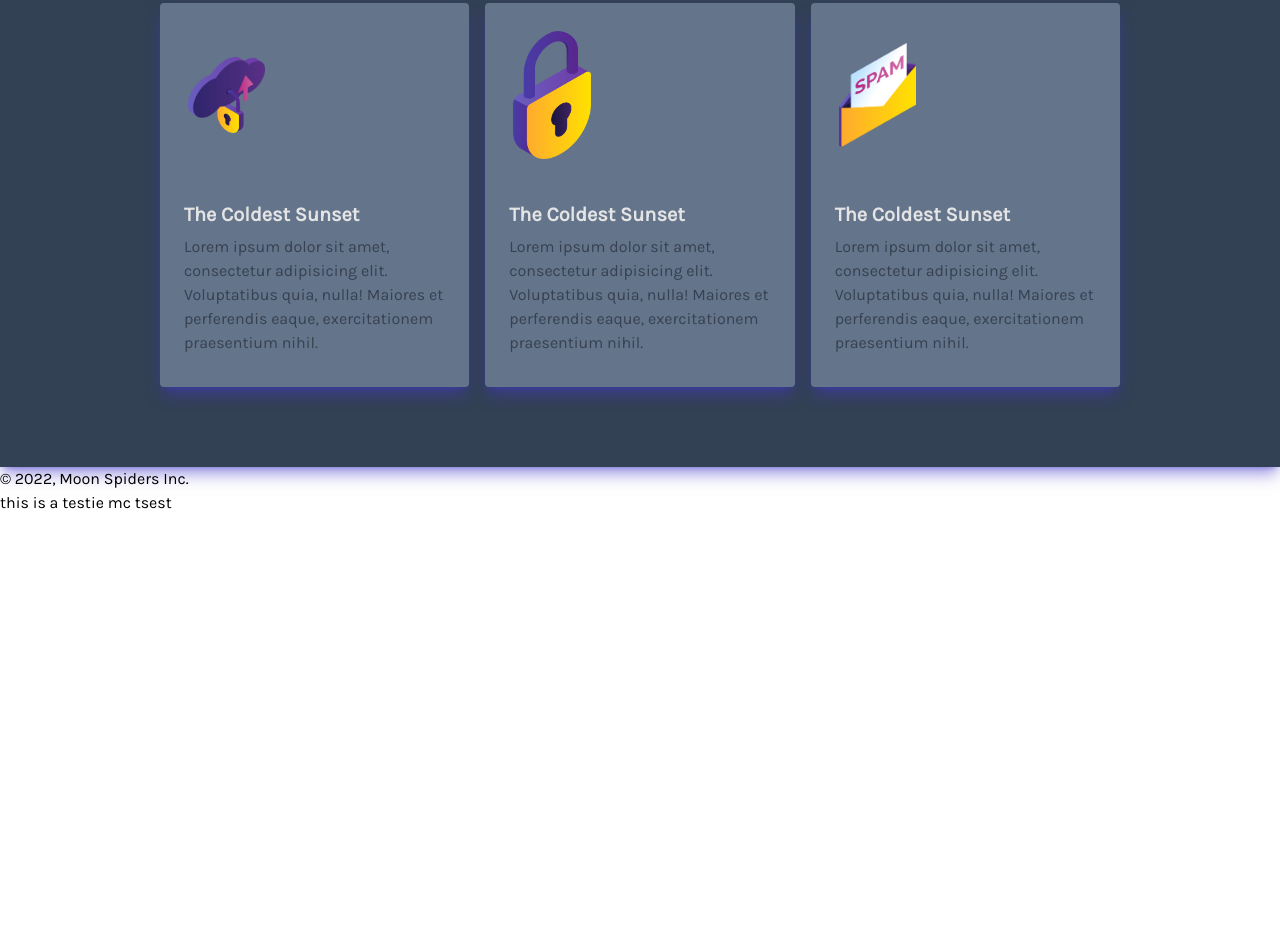
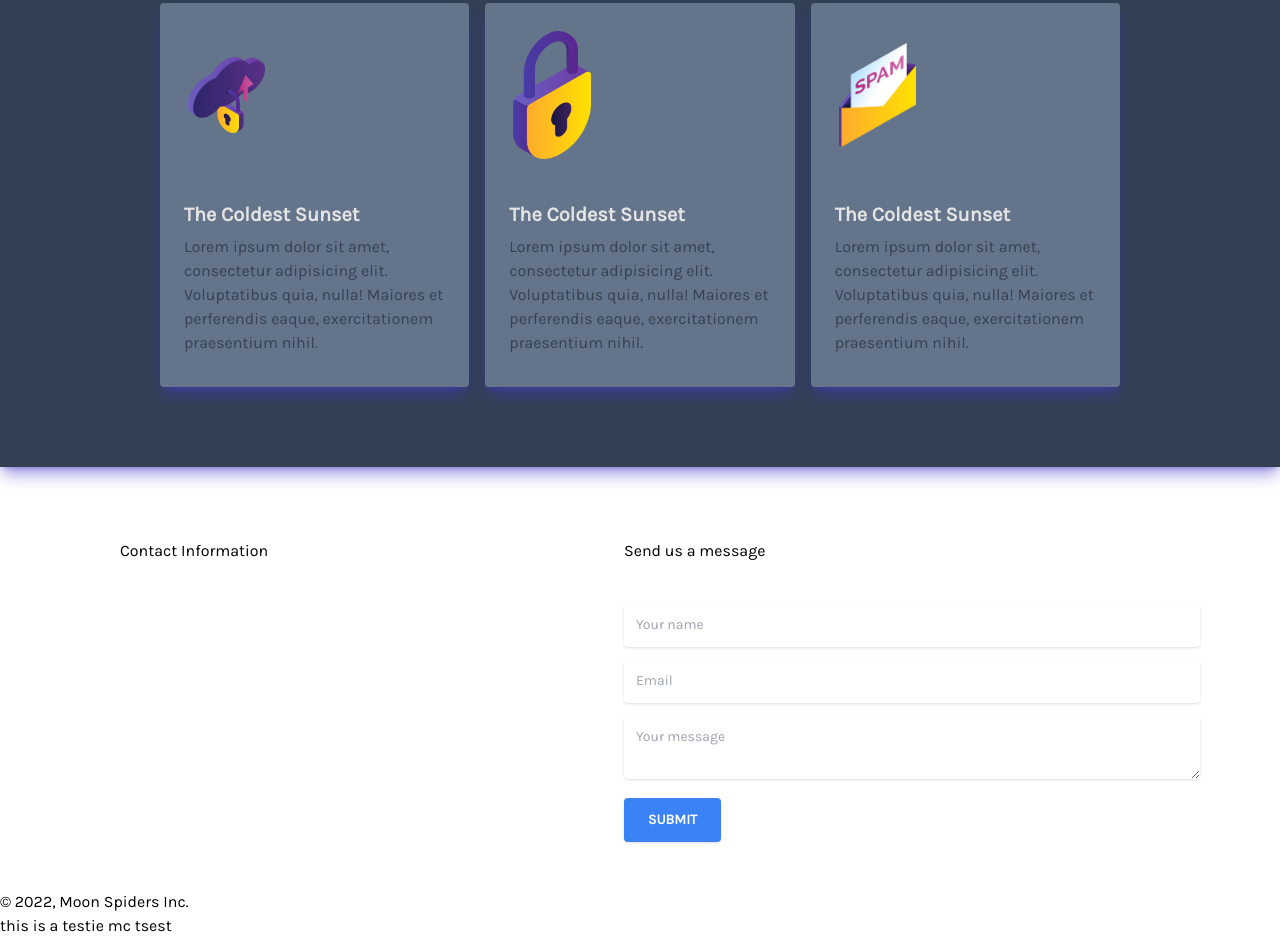
Before and after one commit to merumel/msp-site, a Gatsby site in the folder frontend/: page / in a window 1280 px wide. Shown: the part 1545-2483 px from the top of the page. Before the commit the page ends 2060 px from the top, so only its background shows below. Built offline with nearby package versions, Linux system fonts and the light colour scheme; Gatsby itself is replaced by a stand-in of ours.

Commit message:
contact page

```diff
--- /dev/null
+++ b/frontend/src/components/Contact.tsx
@@ -0,0 +1,103 @@
+import React, { useState } from "react";
+import { StaticImage } from "gatsby-plugin-image"
+
+
+const FORM_ENDPOINT = ""; // TODO - fill on the later step
+
+
+const ContactForm = () => {
+
+  const [submitted, setSubmitted] = useState(false);
+
+  const handleSubmit = () => {
+
+    setTimeout(() => {
+
+      setSubmitted(true);
+
+    }, 100);
+
+  };
+
+
+  if (submitted) {
+
+    return (
+
+      <>
+
+        <div className="text-2xl">Thank you!</div>
+
+        <div className="text-md">We'll be in touch soon.</div>
+
+      </>
+
+    );
+
+  }
+
+
+  return (
+
+    <form
+      action={FORM_ENDPOINT}
+      onSubmit={handleSubmit}
+      method="POST"
+      target="_blank"
+    >
+        <div className="flex flex-row">
+            <div className="flex flex-col mx-20 my-8 w-1/3">
+                <div>
+                    <h1 className="py-10 mx-10">Contact Information</h1>
+                </div>
+
+            </div>
+            <div className="flex flex-col w-1/2 mx-20 my-8">
+                <h1 className="py-10">Send us a message</h1>
+                <div className="flex mb-3 pt-0">
+                    <input
+                    type="text"
+                    placeholder="Your name"
+                    name="name"
+                    className="px-3 py-3 placeholder-gray-400 text-gray-600 relative bg-white  rounded text-sm border-0 shadow outline-none focus:outline-none focus:ring w-full"
+                    required
+                    />
+                </div>
+                <div className="mb-3 pt-0">
+                    <input
+                    type="email"
+                    placeholder="Email"
+                    name="email"
+                    className="px-3 py-3 placeholder-gray-400 text-gray-600 relative bg-white  rounded text-sm border-0 shadow outline-none focus:outline-none focus:ring w-full"
+                    required
+                    />
+                </div>
+                <div className="mb-3 pt-0">
+                    <textarea
+                    placeholder="Your message"
+                    name="message"
+                    className="px-3 py-3 placeholder-gray-400 text-gray-600 relative bg-white  rounded text-sm border-0 shadow outline-none focus:outline-none focus:ring w-full"
+                    required
+                    />
+                </div>
+                <div className="mb-3 pt-0">
+                    <button
+                    className="bg-blue-500 text-white active:bg-blue-600 font-bold uppercase text-sm px-6 py-3 rounded shadow hover:shadow-lg outline-none focus:outline-none mr-1 mb-1 ease-linear transition-all duration-150"
+                    type="submit"
+                    >
+                    Submit
+                    </button>
+
+                </div>
+            </div>
+
+        </div>
+
+    </form>
+
+  );
+
+};
+
+
+export default ContactForm;
--- a/frontend/src/components/Navbar.tsx
+++ b/frontend/src/components/Navbar.tsx
@@ -2,7 +2,7 @@ import { Link } from "gatsby"
 import React from "react"
 
 const Navbar = ({ siteTitle = ``}) => (
-    <nav className="flex items-center justify-between flex-wrap bg-indigo-900 p-6">
+    <nav className="flex items-center justify-between flex-wrap bg-gradient-to-tl from-indigo-500 to-indigo-900 p-6">
     <div className="flex items-center flex-shrink-0 text-amber-500 mr-6 shadow-lg">
       <svg className="fill-current h-8 w-8 mr-2" width="54" height="54" viewBox="0 0 54 54" xmlns="http://www.w3.org/2000/svg"><path d="M13.5 22.1c1.8-7.2 6.3-10.8 13.5-10.8 10.8 0 12.15 8.1 17.55 9.45 3.6.9 6.75-.45 9.45-4.05-1.8 7.2-6.3 10.8-13.5 10.8-10.8 0-12.15-8.1-17.55-9.45-3.6-.9-6.75.45-9.45 4.05zM0 38.3c1.8-7.2 6.3-10.8 13.5-10.8 10.8 0 12.15 8.1 17.55 9.45 3.6.9 6.75-.45 9.45-4.05-1.8 7.2-6.3 10.8-13.5 10.8-10.8 0-12.15-8.1-17.55-9.45-3.6-.9-6.75.45-9.45 4.05z"/></svg>
       <span className="font-semibold text-xl tracking-tight">Max Level IT</span>
--- a/frontend/src/pages/index.tsx
+++ b/frontend/src/pages/index.tsx
@@ -11,7 +11,7 @@ import CodeImage from "../assets/code.svg";
 import LockImage from "../assets/lock.svg";
 import ShieldGuardImage from "../assets/shieldguard.svg";
 import DocumentImage from "../assets/document.svg"
-
+import Contact from '../components/Contact'
 
 const IndexPage = () => {
     return(
@@ -25,7 +25,7 @@ const IndexPage = () => {
                         <h1 className="text-3xl md:text-5xl text-black leading-tight">
                             Your Trusted IT Consultant - Serving You and Your business.
                         </h1>
-                        <p className="text-lg pt-4">
+                        <p className="text-lg pt-4 text-slate-700">
                             Lorem ipsum dolor sit amet, consectetur adipiscing elit, sed do eiusmod tempor incididunt ut labore et dolore magna aliqua. Ut enim ad minim veniam, quis nostrud exercitation ullamco laboris nisi ut aliquip ex ea commodo consequat.
                         </p>
                         <div className="container pr-6 mt-10 w-9/12 self-start">
@@ -74,6 +74,9 @@ const IndexPage = () => {
                 <div className="shadow-lg shadow-indigo-700/50">
                     <Services />
                 </div>
+                <div>
+                    <Contact />
+                </div>
 
 
             </div>
```
